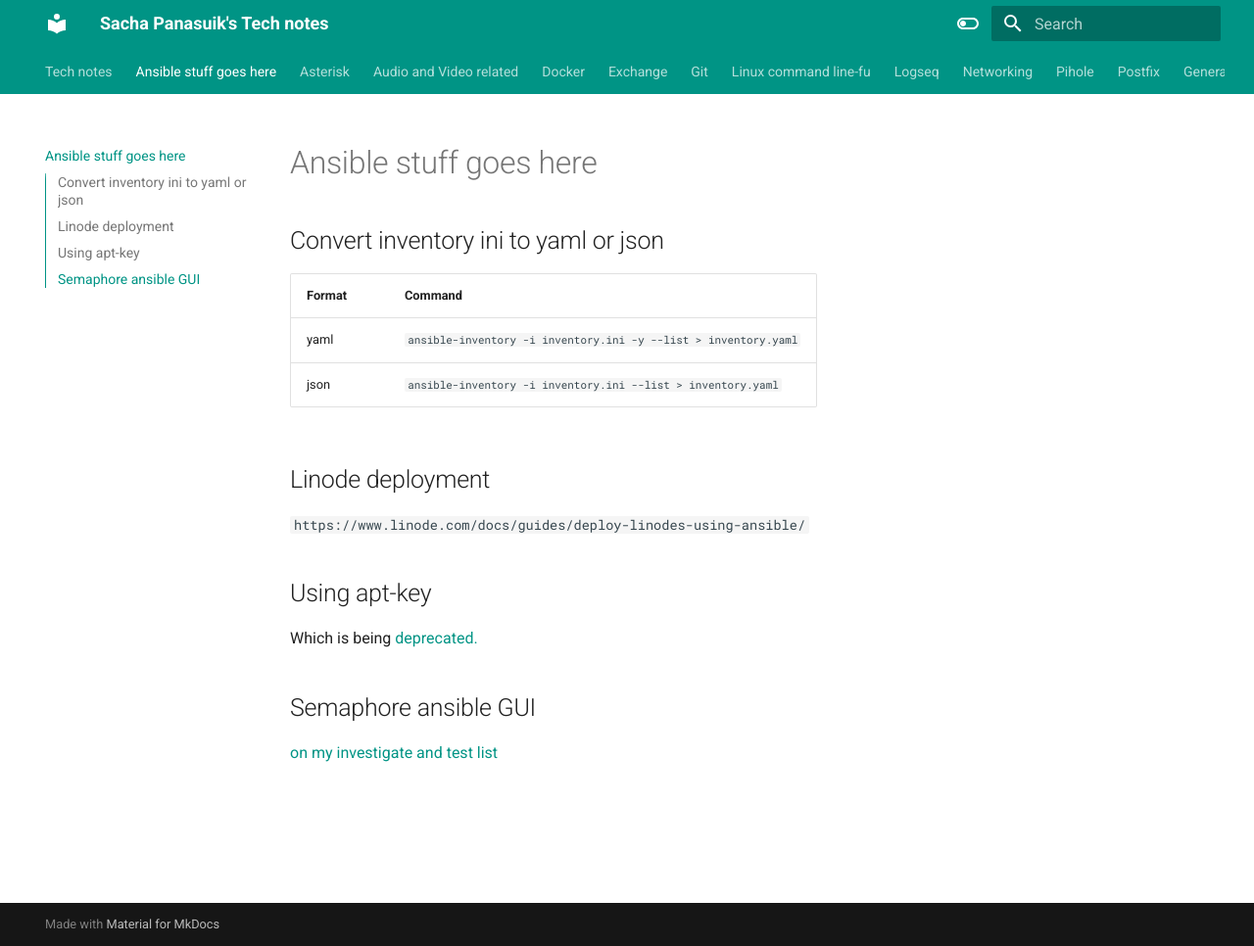
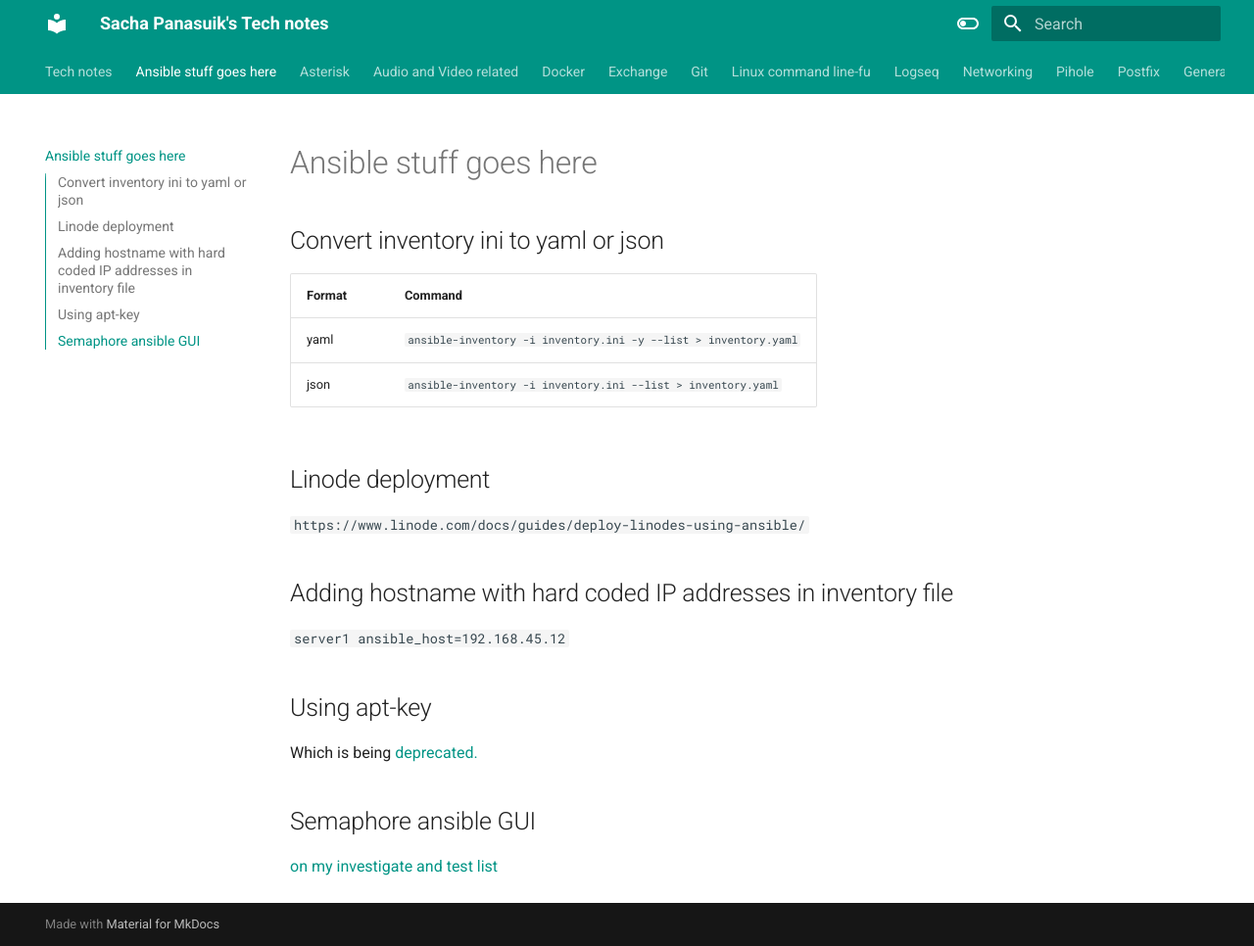
Before and after one commit to sachapan/tech_notes, an MkDocs documentation site: the page built from docs/ansible.md, in a window 1280 px wide and 966 px high. Shown: the whole window at 98% size. Built offline with MkDocs 1.6.1 and Material for MkDocs 9.7.7, drawn with Linux system fonts in a browser that asks for light colours.

Commit message:
Update ansible.md

```diff
--- a/docs/ansible.md
+++ b/docs/ansible.md
@@ -11,6 +11,9 @@
 ## Linode deployment
 `https://www.linode.com/docs/guides/deploy-linodes-using-ansible/`
 
+## Adding hostname with hard coded IP addresses in inventory file
+`server1 ansible_host=192.168.45.12`
+
 ## Using apt-key
 
 Which is being [deprecated.](https://www.jeffgeerling.com/blog/2022/aptkey-deprecated-debianubuntu-how-fix-ansible)
```
